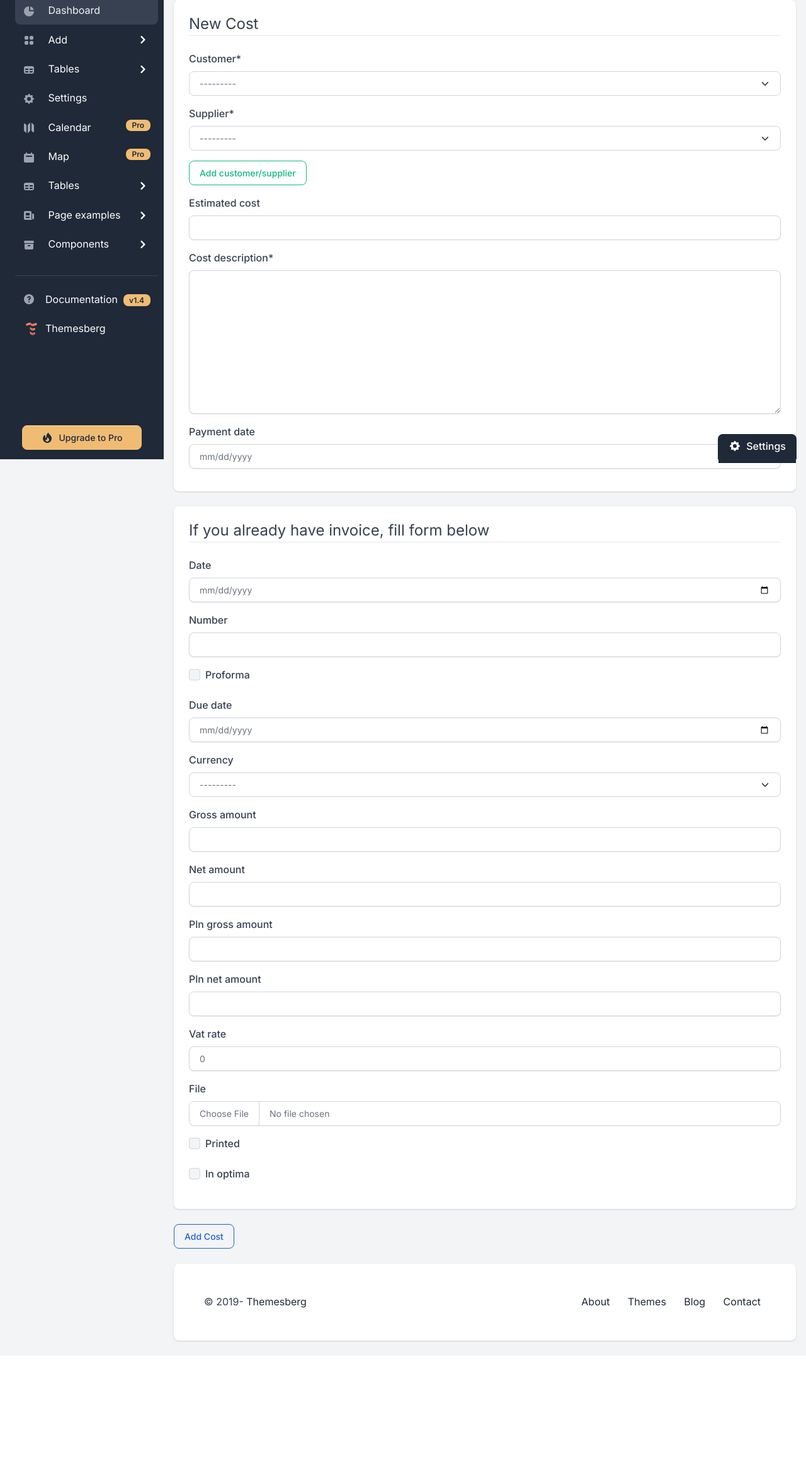
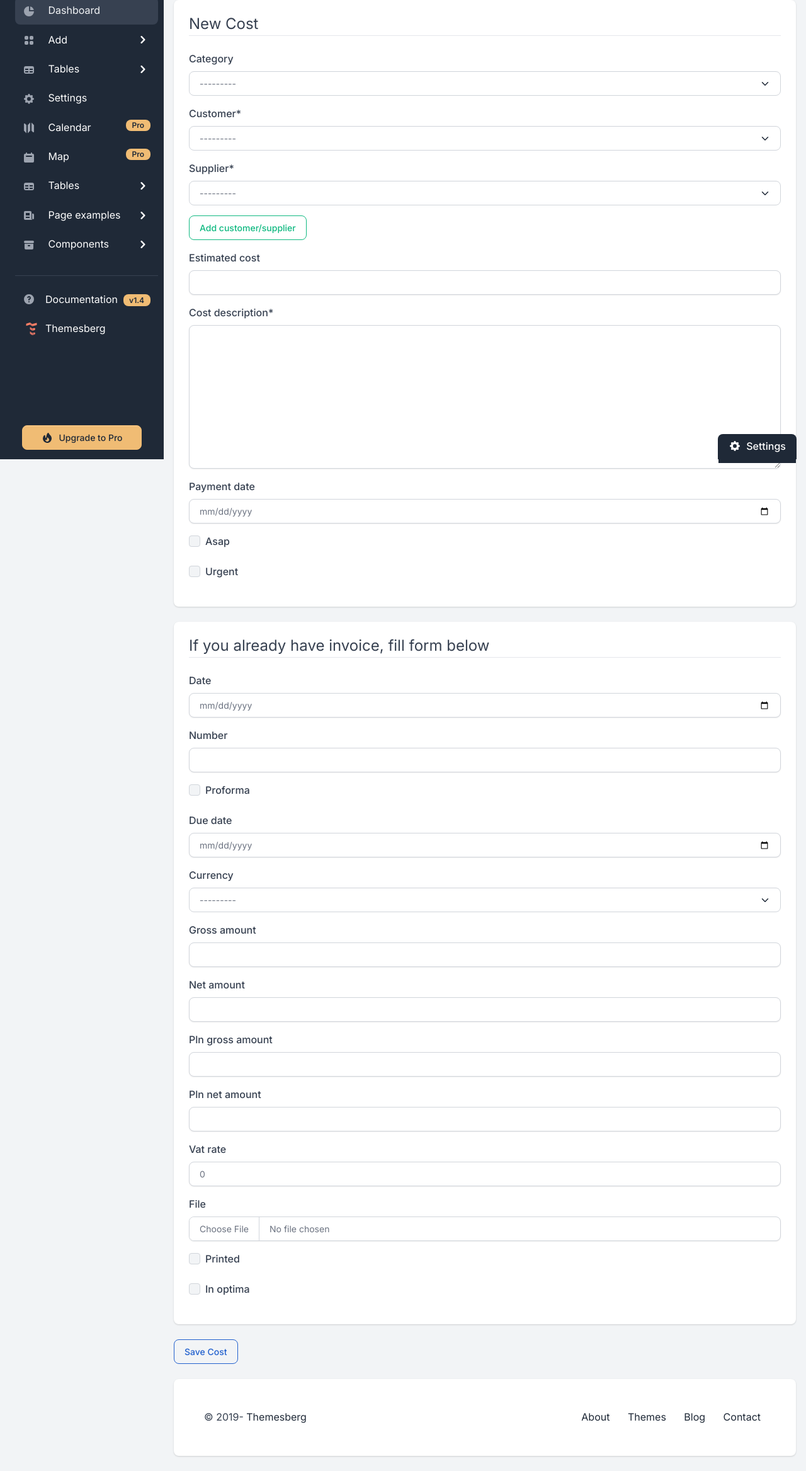
Before and after one commit to Luczho/CashflowManager, a Django app: page /add/ in a window 1280 px wide. Shown: the part 71-2406 px from the top of the page at 63% size. Before the commit the page ends 2223 px from the top, so only its background shows below. Run offline with Django 4.2, Linux system fonts and the light colour scheme; data that the repository does not hold is empty; some libraries are stand-ins or nearby versions.

Commit message:
refactor: add category field in template

```diff
--- a/costs_records/templates/costs_records/add-cost-form.html
+++ b/costs_records/templates/costs_records/add-cost-form.html
@@ -1,14 +1,15 @@
 {% extends 'costs_records/base.html' %}
 {% load crispy_forms_tags %}
 {% block content %}
+    {{ cost_form.media }}
     <div class="content-section">
-    {{ cost_form.media }}
         <form method="POST">
             {% csrf_token %}
             <div class="card border-0 shadow mb-4">
                 <div class="card-body">
                     <fieldset class="form-group">
                         <legend class="border-bottom mb-4">New Cost</legend>
+                        {{ cost_form.category|as_crispy_field }}
                         {{ cost_form.customer|as_crispy_field }}
                         {{ cost_form.supplier|as_crispy_field }}
                         <a href="{% url 'add-company' %}" class="btn btn-outline-success" type="button">Add customer/supplier</a>
@@ -16,6 +17,8 @@
                         {{ cost_form.estimated_cost|as_crispy_field }}
                         {{ cost_form.cost_description|as_crispy_field }}
                         {{ cost_form.payment_date|as_crispy_field }}
+                        {{ cost_form.asap|as_crispy_field }}
+                        {{ cost_form.urgent|as_crispy_field }}
                     </fieldset>
                 </div>
             </div>
@@ -28,7 +31,7 @@
                 </div>
             </div>
             <div class="form-group">
-                <button class="btn btn-outline-info" type="submit">Add Cost</button>
+                <button class="btn btn-outline-info" type="submit">Save Cost</button>
             </div>
         </form>
     </div>
```
